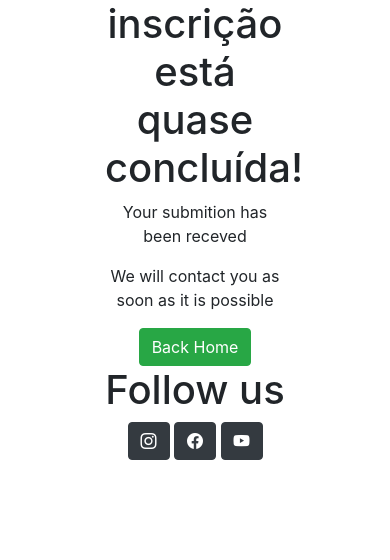
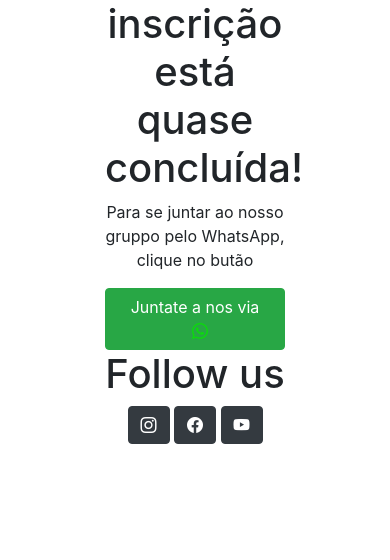
Before and after one commit to SPAWNKID19XX/SC, a Flask app: page /accept in a window 390 px wide. Shown: the part 286-846 px from the top of the page. After the commit the page ends 730 px from the top, so only its background shows below. Run offline with Flask 3, Linux system fonts and the light colour scheme.

Commit message:
[UPDATE] template accept_apointment_template

```diff
--- a/app.py
+++ b/app.py
@@ -236,7 +236,7 @@ def index():
         print(success_msg)
         if request.method == 'POST':
             send_email(full_name, country, wtsapp)
-            send_msg_whatsapp(full_name,wtsapp)
+            #send_msg_whatsapp(full_name,wtsapp)
 
         return redirect(url_for('accept'))
     return render_template('index.html', form=form)
--- a/static/style/main.css
+++ b/static/style/main.css
@@ -127,9 +127,3 @@ form {
 .footer_logo img {
   width: 30%;
 }
-
-iframe-container {
-  display: flex;
-  flex-direction: column;
-  gap: 20px;
-}
--- a/static/style/media.css
+++ b/static/style/media.css
@@ -16,7 +16,8 @@
   .iframe-container {
     display: block;
     align-items: center;
-    width: 100%;
+    width: 90%;
+    margin-left: 10%;
   }
 
   iframe {
@@ -24,8 +25,10 @@
     max-width: 800px;
     height: 450px;
     border: none;
+    margin: auto;
   }
   .slide_conteiner {
     width: 90%;
+    margin: 0 auto;
   }
 }
--- a/templates/accept_appointment_template.html
+++ b/templates/accept_appointment_template.html
@@ -30,9 +30,14 @@
             <img src="/static/img/logos2.png" alt="LOGO" />
           </div>
           <h1>Parabéns, a sua inscrição está quase concluída!</h1>
-          <p>Your submition has been receved</p>
-          <p>We will contact you as soon as it is possible</p>
-          <a class="btn btn-success" href="{{url_for('index')}}">Back Home</a>
+          <p>Para se juntar ao nosso gruppo pelo WhatsApp, clique no butão</p>
+          <a class="btn btn-success" href="{{url_for('index')}}"
+            >Juntate a nos via
+            <i
+              class="bi bi-whatsapp"
+              style="color: rgb(12, 219, 12); margin-left: 10px"
+            ></i
+          ></a>
           <h1>Follow us</h1>
           <div class="media_icons">
             <a
@@ -54,5 +59,12 @@
         </div>
       </div>
     </div>
+    <script>
+      function redirectToWhatsApp() {
+        var whatsappLink = "https://chat.whatsapp.com/your-group-invite-link";
+        window.location.href = whatsappLink;
+      }
+    </script>
+    <!--TODO submit a link to invite persons on whatsup groups-->
   </body>
 </html>
```
